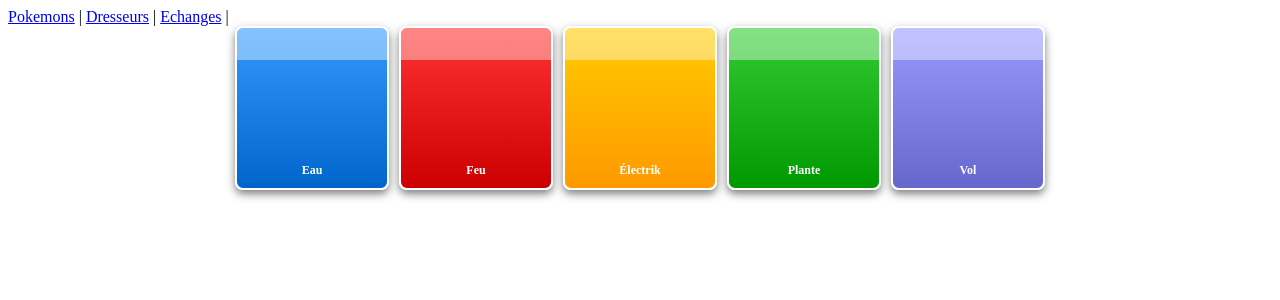
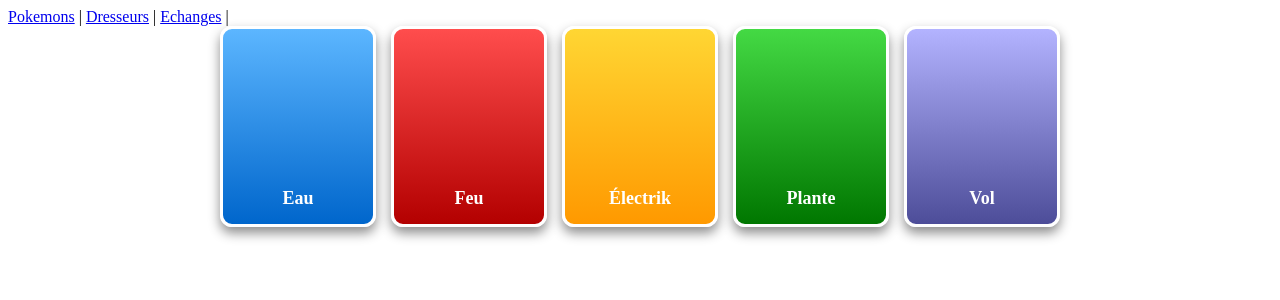
Before and after one commit to alikozmanov/app-pokemon-front, an Angular app: page /pokemons in a window 1280 px wide. Shown: the top 300 px of the page. Built offline with nearby package versions, Linux system fonts and the light colour scheme.

Commit message:
Correction de l’affichage des boosters : images, textes etc...

```diff
--- a/src/app/components/pokemon-list/pokemon-list.component.css
+++ b/src/app/components/pokemon-list/pokemon-list.component.css
@@ -1,128 +1,133 @@
 /* Conteneur boosters */
 .boosters-container {
   display: flex;
-  gap: 10px;
-  margin-bottom: 20px;
+  gap: 15px;
+  margin-bottom: 25px;
   justify-content: center;
+  flex-wrap: wrap;
 }
 
 /* Booster */
 .booster-btn {
   position: relative;
   width: 150px;
-  height: 150px;
-  border-radius: 8px;
-  border: 2px solid #fff;
+  height: 180px;
+  border-radius: 12px;
+  border: 3px solid #fff;
   cursor: pointer;
   overflow: hidden;
-  box-shadow: 0 4px 8px rgba(0,0,0,0.5);
-  transition: transform 0.2s;
-  font-size: 12px;
+  box-shadow: 0 6px 12px rgba(0,0,0,0.45);
+  transition: transform 0.25s ease, box-shadow 0.25s ease;
+  font-size: 18px;
   font-weight: bold;
   color: #fff;
   text-align: center;
   display: flex;
-  flex-direction: column;
-  justify-content: flex-end;
-  padding-bottom: 10px;
+  align-items: flex-end;
+  justify-content: center;
+  padding-bottom: 15px;
 }
 
 /* Hover effet */
 .booster-btn:hover {
-  transform: translateY(-5px);
-  box-shadow: 0 8px 20px rgba(0,0,0,0.6);
+  transform: translateY(-7px);
+  box-shadow: 0 14px 30px rgba(0,0,0,0.6);
 }
 
 /* Couleurs par type */
-.booster-btn.eau { background: linear-gradient(to bottom, #3399ff, #0066cc); }
-.booster-btn.feu { background: linear-gradient(to bottom, #ff3333, #cc0000); }
-.booster-btn.electrik { background: linear-gradient(to bottom, #ffcc00, #ff9900); }
-.booster-btn.plante { background: linear-gradient(to bottom, #33cc33, #009900); }
-.booster-btn.vol { background: linear-gradient(to bottom, #9999ff, #6666cc); }
-
-/* Bande décorative style TCG */
-.booster-btn::before {
-  content: '';
-  position: absolute;
-  top: 0;
-  width: 100%;
-  height: 20%;
-  background: rgba(255,255,255,0.4);
-}
+.booster-btn.eau { background: linear-gradient(to bottom, #5cb6ff, #0066cc); }
+.booster-btn.feu { background: linear-gradient(to bottom, #ff4d4d, #b30000); }
+.booster-btn.electrik { background: linear-gradient(to bottom, #ffd633, #ff9900); }
+.booster-btn.plante { background: linear-gradient(to bottom, #44d944, #007700); }
+.booster-btn.vol { background: linear-gradient(to bottom, #b3b3ff, #4d4d99); }
 
 /* Lumière TCG */
 .booster-light {
   position: absolute;
   top: 0;
   left: 0;
-  width: 150px;
-  height: 150px;
-  border-radius: 8px;
+  width: 100%;
+  height: 100%;
+  border-radius: inherit;
   background: radial-gradient(circle, rgba(255,255,255,0.8) 0%, rgba(255,255,255,0) 70%);
   opacity: 0;
   pointer-events: none;
-  transition: opacity 0.3s ease-in-out;
+  transition: opacity 0.35s ease-in-out;
 }
 
 /* Pokémon cards container */
 .card-container {
   display: flex;
   flex-wrap: wrap;
-  gap: 10px;
+  gap: 18px;
   justify-content: center;
-  margin-top: 20px;
+  margin-top: 25px;
 }
 
-/* Pokémon card style TCG */
+/* Pokémon card Style TCG */
 .pokemon-card {
-  width: 100px;
-  height: 140px;
-  border-radius: 8px;
+  width: 130px;
+  height: 185px;
+  border-radius: 10px;
   overflow: hidden;
-  box-shadow: 0 4px 10px rgba(0,0,0,0.4);
   background: #fff;
   text-align: center;
+  box-shadow: 0 6px 14px rgba(0,0,0,0.5);
   position: relative;
+  padding: 5px;
+  display: flex;
+  flex-direction: column;
+  justify-content: space-between;
+
+  /* Animation en entrée */
   transform: scale(0) rotateY(90deg);
-  animation: popCard 0.4s forwards;
+  animation: popCard 0.4s forwards ease-out;
 }
 
 @keyframes popCard {
-  0% { transform: scale(0) rotateY(90deg); opacity: 0; }
-  60% { transform: scale(1.2) rotateY(10deg); opacity: 1; }
+  0% { transform: scale(0) rotateY(100deg); opacity: 0; }
+  60% { transform: scale(1.1) rotateY(5deg); opacity: 1; }
   100% { transform: scale(1) rotateY(0deg); }
 }
 
+/* Image Pokémon */
 .pokemon-image img {
-  width: 70px;
-  height: 70px;
-  margin-top: 5px;
+  width: 90%;
+  height: 80px;
+  object-fit: contain;
 }
 
+/* Infos texte */
 .pokemon-info h3 {
-  margin: 2px 0;
+  margin: 3px 0 0 0;
   font-size: 14px;
+  color: #222;
 }
 
 .pokemon-info p {
   margin: 1px 0;
   font-size: 11px;
+  color: #444;
 }
 
-.rarete { font-weight: bold; color: #ff9900; }
+.rarete {
+  font-weight: bold;
+  color: #d48a00;
+}
 
+/* Bouton supprimer */
 .delete-btn {
-  position: absolute;
-  bottom: 5px;
-  left: 50%;
-  transform: translateX(-50%);
-  background: #ff5555;
+  width: 70%;
+  margin: 3px auto;
+  background: #ff4444;
   border: none;
   color: white;
-  padding: 2px 5px;
-  font-size: 10px;
-  border-radius: 4px;
+  padding: 3px 6px;
+  font-size: 11px;
+  border-radius: 5px;
   cursor: pointer;
 }
 
-.delete-btn:hover { background: #cc0000; }
+.delete-btn:hover {
+  background: #b30000;
+}
```
